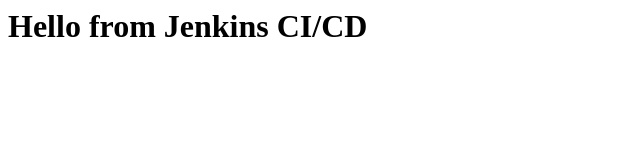
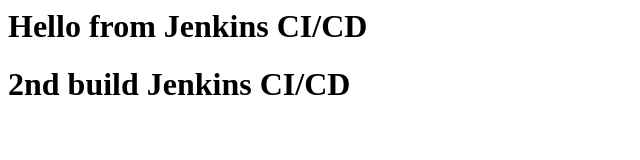
Before and after one commit to mansoorsheikh1982/apache2, a plain HTML site: page index.html in a window 1280 px wide. Shown: the whole page, without its empty margins (0-640 px from the left). Drawn offline with Linux system fonts and the light colour scheme.

Commit message:
2nd build

```diff
--- a/index.html
+++ b/index.html
@@ -1 +1,2 @@
 <h1>Hello from Jenkins CI/CD</h1>
+<h1>2nd build Jenkins CI/CD</h1>
```
